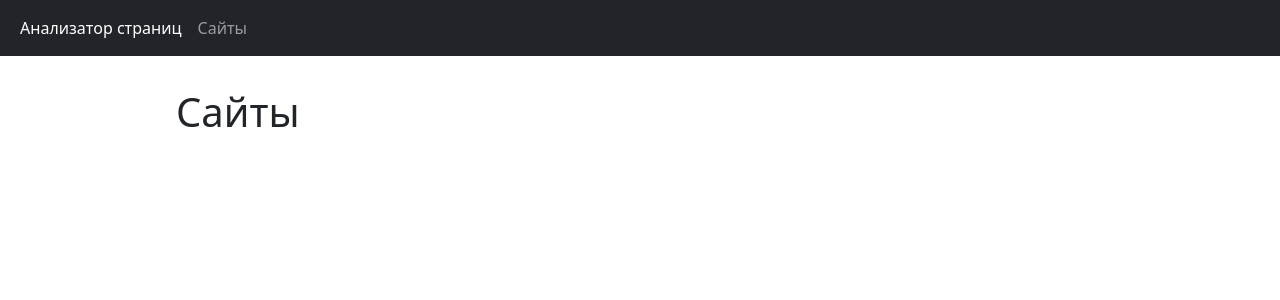
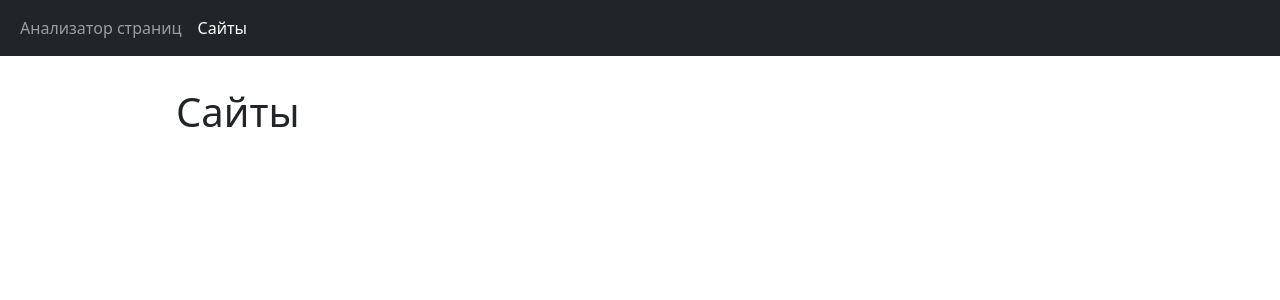
Before and after one commit to vavilin-di/middle-python-project-83, a Flask app: page /urls/ in a window 1280 px wide. Shown: the top 300 px of the page. Run offline with Flask 3, Linux system fonts and the light colour scheme.

Commit message:
Добавлено условное выделение выбранного раздела.

```diff
--- a/page_analyzer/templates/common/header.html
+++ b/page_analyzer/templates/common/header.html
@@ -7,10 +7,10 @@
     <div class="collapse navbar-collapse" id="navbarNav">
       <ul class="navbar-nav">
         <li class="nav-item">
-          <a class="nav-link active" href="/">Анализатор страниц</a>
+          <a class="nav-link {{ 'active' if (request.blueprint == 'index') else '' }}" href="/">Анализатор страниц</a>
         </li>
         <li class="nav-item">
-          <a class="nav-link" href="/urls">Сайты</a>
+          <a class="nav-link {{ 'active' if (request.blueprint == 'urls') else '' }}" href="/urls">Сайты </a>
         </li>
       </ul>
     </div>
```
